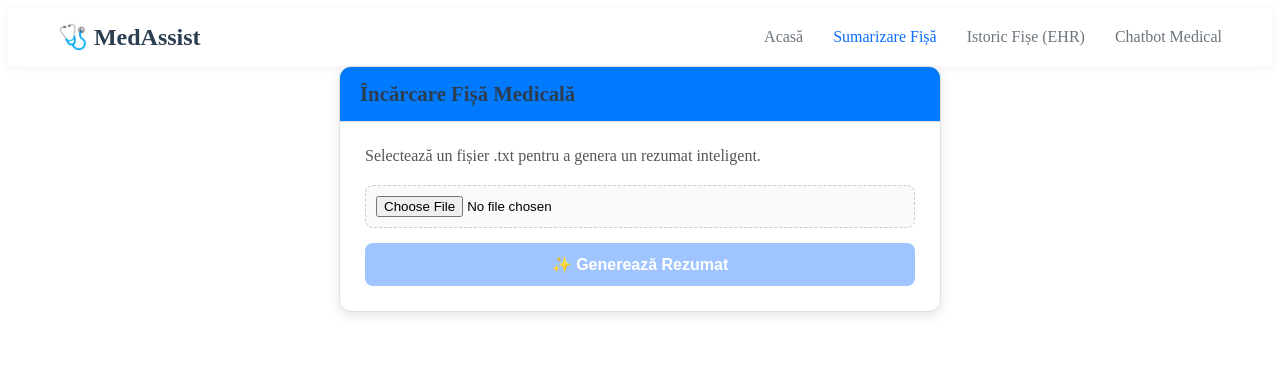
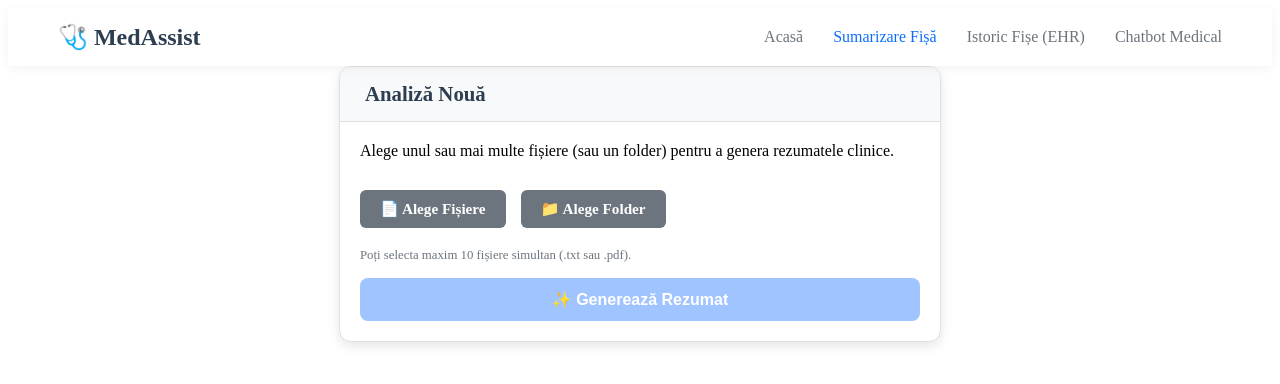
Before and after one commit to alexcirlugea/sumarizare-fise-medicale, an Angular app in the folder medical-summary-app/: page /summary in a window 1280 px wide. Shown: the top 384 px of the page. Built offline with nearby package versions, Linux system fonts and the light colour scheme.

Commit message:
feat: implement dynamic accordion layout and separate file/folder selection buttons

```diff
--- a/medical-summary-app/src/app/file-upload/file-upload.component.html
+++ b/medical-summary-app/src/app/file-upload/file-upload.component.html
@@ -1,75 +1,107 @@
 <div class="container">
+  <div class="ehr-card upload-section">
+    <div class="upload-header">
+      <h2 class="upload-title">Analiză Nouă</h2>
+    </div>
+    <div class="version-content">
+      <div class="input-group">
+        <label>Alege unul sau mai multe fișiere (sau un folder) pentru a genera rezumatele clinice.</label>
 
-  <div class="ehr-card upload-section">
-    <div class="card-header-main upload-header">
-      <h2 class="upload-title">Încărcare Fișă Medicală</h2>
+        <div class="file-inputs-container">
+          <label class="btn-file-select">
+            📄 Alege Fișiere
+            <input type="file" (change)="onFileSelected($event)" multiple accept=".txt,.pdf" style="display: none;">
+          </label>
+
+          <label class="btn-file-select">
+            📁 Alege Folder
+            <input type="file" (change)="onFileSelected($event)" webkitdirectory style="display: none;">
+          </label>
         </div>
 
-    <div class="card-body" style="padding: 25px;">
-      <p style="color: #555; margin-top: 0; margin-bottom: 20px;">
-        Selectează un fișier .txt pentru a genera un rezumat inteligent.
-      </p>
+        <small class="hint-text">Poți selecta maxim 10 fișiere simultan (.txt sau .pdf).</small>
 
-      <div class="input-group">
-        <input type="file" (change)="onFileSelected($event)" accept=".txt" class="file-input" />
-        <button class="btn-generate" (click)="onUpload()" [disabled]="!selectedFile || isLoading">
-          {{ isLoading ? '⏳ Se procesează...' : '✨ Generează Rezumat' }}
-        </button>
+        <div *ngIf="selectedFiles.length > 0" class="selected-files-list">
+          Ai selectat <strong>{{ selectedFiles.length }}</strong> fișiere.
         </div>
 
-      <div *ngIf="errorMessage" class="error-message">{{ errorMessage }}</div>
-    </div>
-  </div>
+        <button class="btn-generate" (click)="onUpload()" [disabled]="selectedFiles.length === 0 || isUploading">
+          {{ isUploading ? '⏳ Se procesează...' : '✨ Generează Rezumat' }}
+        </button>
 
-  <div class="ehr-card result-card" *ngIf="summary">
-    <div class="card-header-main">
-      <h3 class="file-title">📄 Rezultat: {{ filename }}</h3>
-      <button class="btn-translate-white"
-              (click)="translateEverything()"
-              [disabled]="isTranslating">
-        {{ isTranslating ? '⏳ Traducere...' : '🌐 Traduce în Română' }}
-      </button>
-    </div>
-
-    <div class="card-body">
-      <div class="version-container">
-        <div class="version-header" (click)="toggleOriginal()">
-          <span>🇬🇧 Varianta Originală (English)</span>
-          <span class="arrow">{{ expandedOriginal ? '▼' : '▶' }}</span>
-        </div>
-        <div class="version-content" *ngIf="expandedOriginal">
-          <div class="content-row">
-            <div class="sub-section">
-              <h4>Medical Record:</h4>
-              <div class="text-box original">{{ originalText }}</div>
-            </div>
-            <div class="sub-section">
-              <h4>English Summary:</h4>
-              <div class="text-box summary">{{ summary }}</div>
+        <div *ngIf="uploadError" class="error-message">
+          ❌ {{ uploadError }}
         </div>
       </div>
     </div>
   </div>
 
-      <div class="version-container ro-version" *ngIf="translation">
-        <div class="version-header" (click)="toggleRomanian()">
+  <div class="results-container" *ngIf="currentBatch.length > 0">
+    <h3 class="batch-title">Fișiere Procesate Acum ({{ currentBatch.length }})</h3>
+
+    <div class="ehr-card" *ngFor="let record of currentBatch">
+
+      <div class="duplicate-banner" *ngIf="record.is_duplicate">
+        ⚠️ Acest document există deja în baza de date. S-a returnat versiunea salvată.
+      </div>
+
+      <div class="card-header-main">
+        <h3 class="file-title">📄 {{ record.filename }}</h3>
+
+        <button class="btn-translate-white"
+                (click)="translateContent(record)"
+                [disabled]="isTranslating[record.filename]"
+                *ngIf="record.language !== 'ROMANIAN' && !record.translated_summary">
+          {{ isTranslating[record.filename] ? '⏳ Traducere...' : '🌐 Traduce în Română' }}
+        </button>
+        <span *ngIf="record.language === 'ROMANIAN'" class="romanian-badge">RO</span>
+      </div>
+
+      <div class="card-body">
+
+        <div class="version-container">
+          <div class="version-header" (click)="toggleOriginal(record.filename)">
+            <span>
+              {{ record.language === 'ROMANIAN' ? '🇷🇴 Varianta Originală (Română)' : '🇬🇧 Varianta Originală (English)' }}
+            </span>
+            <span class="arrow">{{ expandedOriginal[record.filename] ? '▼' : '▶' }}</span>
+          </div>
+
+          <div class="version-content" *ngIf="expandedOriginal[record.filename]">
+            <div class="content-row">
+              <div class="sub-section">
+                <h4>{{ record.language === 'ROMANIAN' ? 'Fișa Medicală:' : 'Medical Record:' }}</h4>
+                <div class="text-box original">{{ record.original_text }}</div>
+              </div>
+              <div class="sub-section">
+                <h4>{{ record.language === 'ROMANIAN' ? 'Rezumat Clinic:' : 'English Summary:' }}</h4>
+                <div class="text-box summary">{{ record.summary }}</div>
+              </div>
+            </div>
+          </div>
+        </div>
+
+        <div class="version-container ro-version" *ngIf="record.translated_summary">
+          <div class="version-header" (click)="toggleRomanian(record.filename)">
             <span>🇷🇴 Traducerea în Română</span>
-          <span class="arrow">{{ expandedRomanian ? '▼' : '▶' }}</span>
+            <span class="arrow">{{ expandedRomanian[record.filename] ? '▼' : '▶' }}</span>
           </div>
-        <div class="version-content" *ngIf="expandedRomanian">
+
+          <div class="version-content" *ngIf="expandedRomanian[record.filename]">
             <div class="content-row">
               <div class="sub-section">
                 <h4>Fișa Medicală (Tradusă):</h4>
-              <div class="text-box original">{{ translation.original }}</div>
+                <div class="text-box original">{{ record.translated_text }}</div>
               </div>
               <div class="sub-section">
                 <h4>Rezumat (Tradus):</h4>
-              <div class="text-box summary">{{ translation.summary }}</div>
-            </div>
-          </div>
+                <div class="text-box summary">{{ record.translated_summary }}</div>
               </div>
             </div>
           </div>
         </div>
 
       </div>
+    </div>
+  </div>
+</div>
```
Lines whose indentation alone changed are shown as unchanged.
